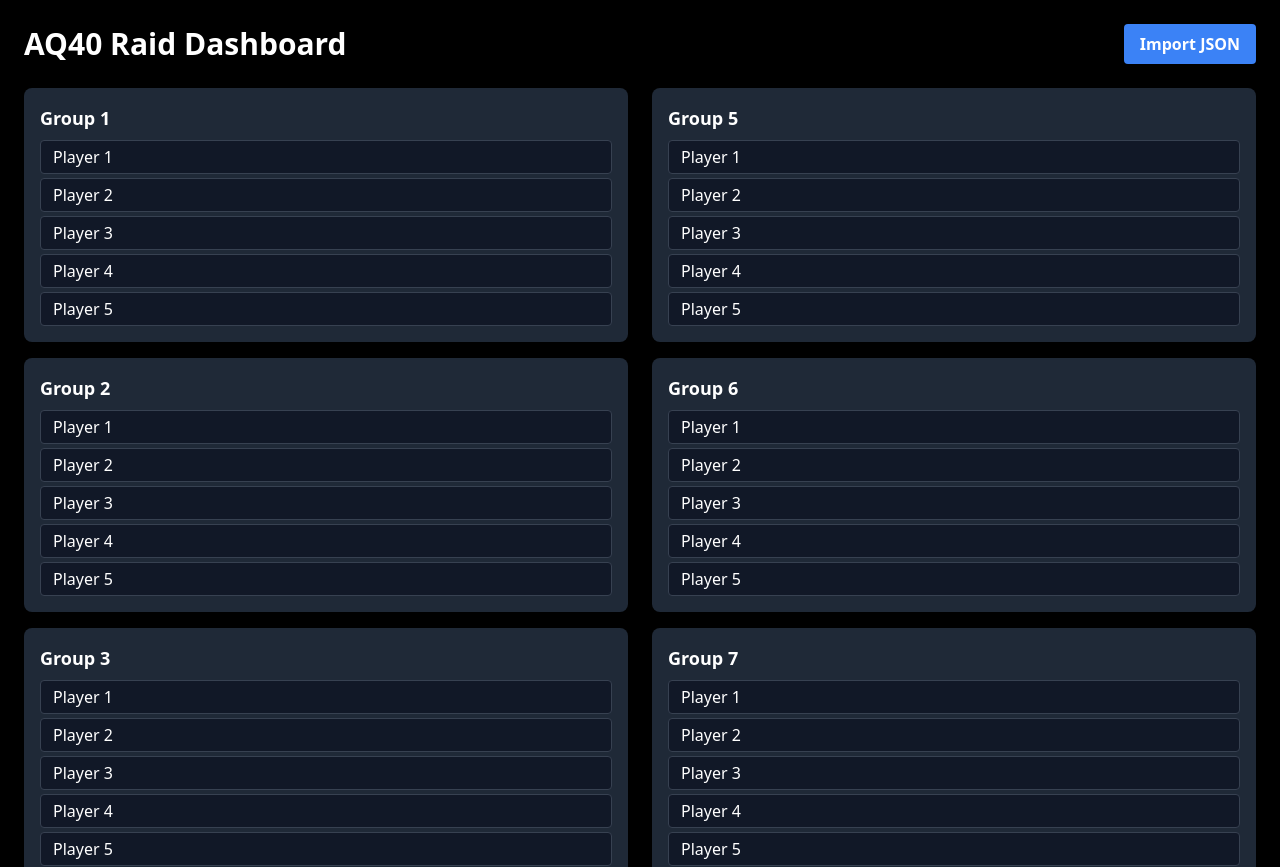
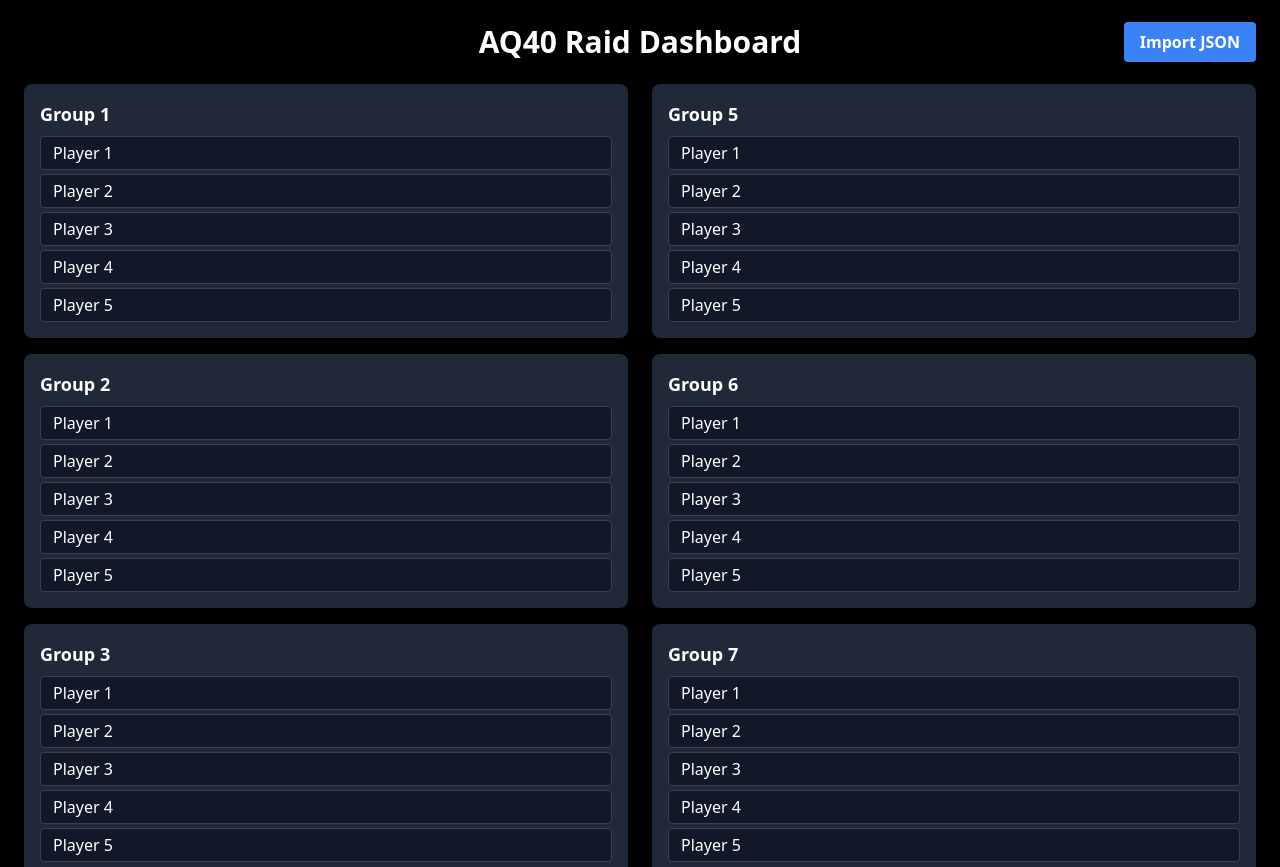
Before and after one commit to jbc013191/AQ40pt2, a React (Vite) app: page / in a window 1280 px wide. Shown: the top 867 px of the page. Built offline with nearby package versions, Linux system fonts and the light colour scheme.

Commit message:
Adding General Assignments

```diff
--- a/src/RaidDashboard.jsx
+++ b/src/RaidDashboard.jsx
@@ -1,4 +1,5 @@
 import React, { useState } from "react";
+import GeneralAssignments from "./GeneralAssignments";
 
 export default function RaidDashboard() {
   const [raidData, setRaidData] = useState([]);
@@ -21,11 +22,12 @@
 
   return (
     <div className="min-h-screen bg-black text-white p-6">
+      {/* Header */}
       <div className="flex justify-between items-center mb-6">
-        <h1 className="text-3xl font-bold text-center">AQ40 Raid Dashboard</h1>
+        <h1 className="text-3xl font-bold text-center w-full">AQ40 Raid Dashboard</h1>
         <button
           onClick={() => setShowImportBox(true)}
-          className="bg-blue-500 hover:bg-blue-600 px-4 py-2 rounded font-semibold"
+          className="absolute right-6 bg-blue-500 hover:bg-blue-600 px-4 py-2 rounded font-semibold"
         >
           Import JSON
         </button>
@@ -60,7 +62,7 @@
         </div>
       )}
 
-      {/* Party Groups Display */}
+      {/* Party Groups */}
       <div className="grid grid-cols-2 gap-6">
         <div className="space-y-4">
           {parties.slice(0, 4).map((group, idx) => (
@@ -72,6 +74,11 @@
             <PartyGroup key={idx + 4} groupNumber={idx + 5} players={group} />
           ))}
         </div>
+      </div>
+
+      {/* General Assignments Section */}
+      <div className="mt-10 max-w-6xl mx-auto">
+        <GeneralAssignments />
       </div>
     </div>
   );
```
